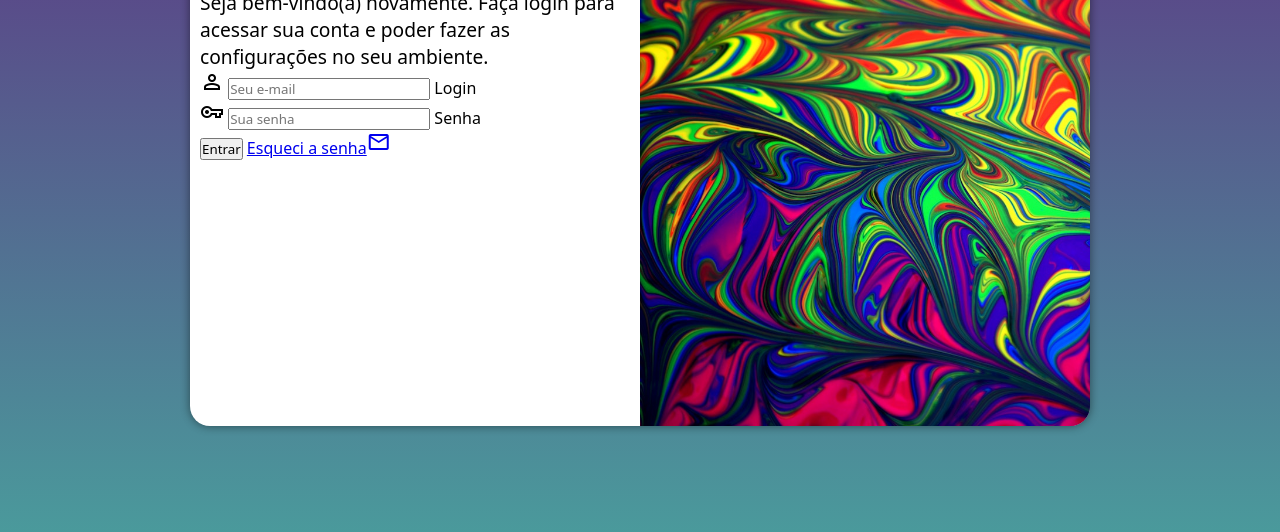
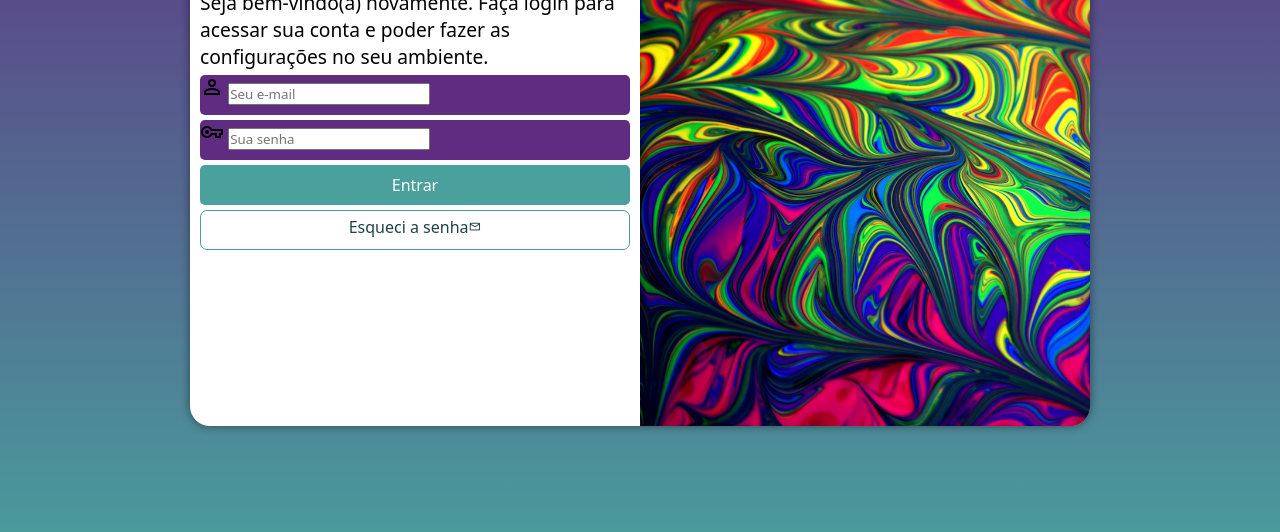
Before and after one commit to Serri7/projeto-login, a plain HTML site: page index.html in a window 1280 px wide. Shown: the part 224-756 px from the top of the page. Drawn offline with nearby package versions, Linux system fonts and the light colour scheme.

Commit message:
estilizando o formulário

```diff
--- a/estilos/style.css
+++ b/estilos/style.css
@@ -27,7 +27,7 @@ section#login{
     transform: translate(-50%,-50%);
 
     background-color: white;
-    width: 250px;
+    width: 260px;
     height: 500px;
     border-radius: 20px ;
     overflow: hidden;
@@ -56,3 +56,51 @@ div#formulario > h1{
 div#formulario > p{
     font-size: 0.8em;
 }
+form > div.campo{
+    background-color: #5f2c82 ;
+    width: 100%;
+    display: block;
+    height: 40px;
+    border-radius: 5px;
+    margin: 5px 0px;
+}
+
+div.campo > label {
+    display: none;
+}
+
+form > input[type=submit]{
+    display: block;
+    font-size: 1em ;
+    width: 100%;
+    height: 40px;
+    background-color: #49a09d;
+    color: white;
+    border: none;
+    border-radius: 5px;
+    cursor: pointer;
+}
+form > input[type=submit]:hover{
+    background-color: #1f4443;
+}
+form > a.botao{
+    display: block;
+    text-align: center;
+    font-size: 1em;
+    width: 100%;
+    height: 40px;
+    background-color: white;
+    border: 1px solid #49a09d ;
+    border-radius: 7px;
+    text-decoration: none;
+    color: #1f4443;
+    padding-top: 5px;
+    margin-top: 5px;
+}
+form > a.botao:hover{
+    background-color: #5fd1cd;
+}
+
+form > a.botao > span{
+    font-size: 0.8em;
+}
--- a/index.html
+++ b/index.html
@@ -30,7 +30,7 @@
                         <label for="isenha">Senha</label>
                     </div>
                     <input type="submit" value="Entrar">
-                    <a href="esqueci.html">
+                    <a href="esqueci.html" class="botao">
                         Esqueci a senha<span class="material-symbols-outlined">mail</span>
                     </a>
                 </form>
```
